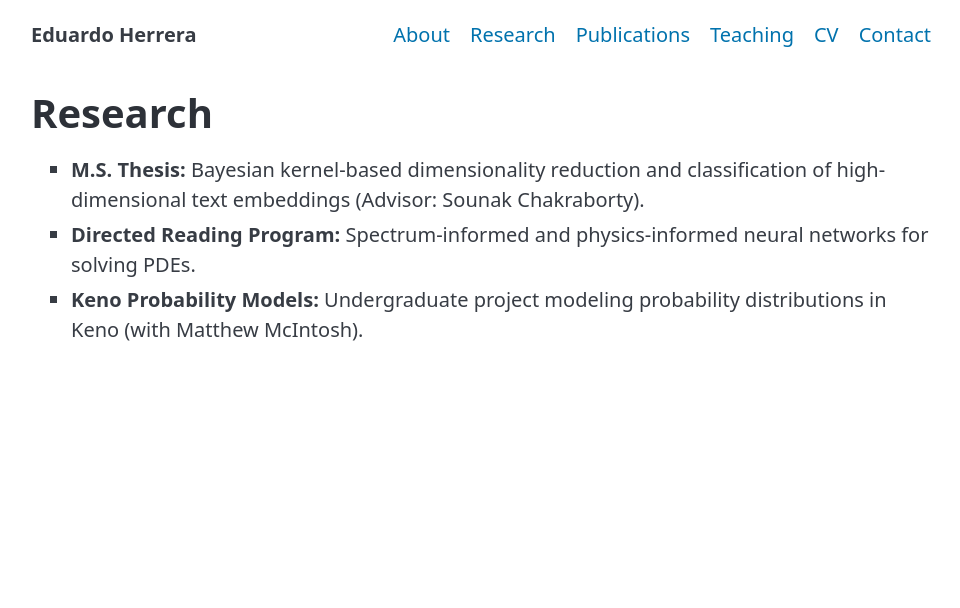
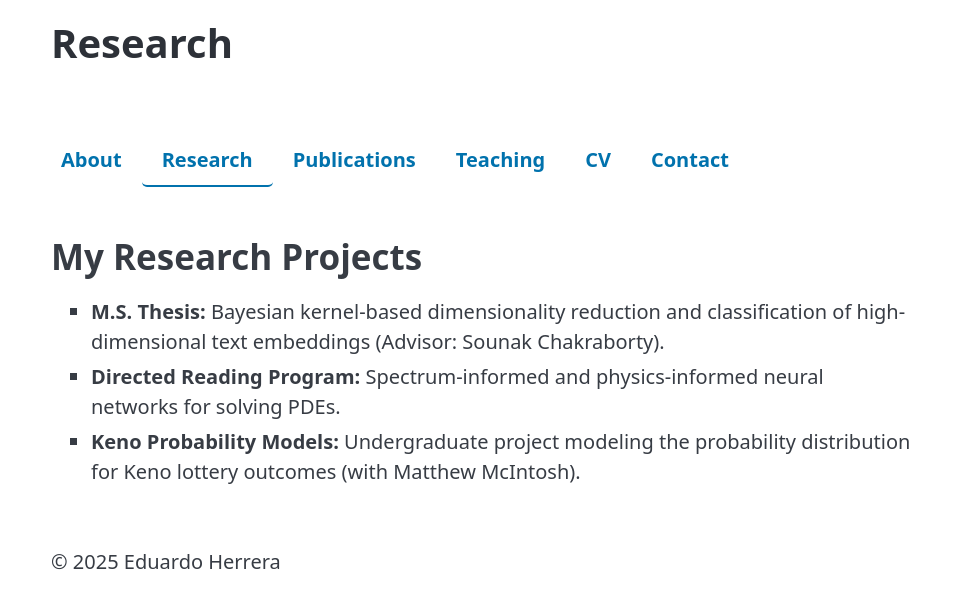
Before and after one commit to eduardoherreramartin01/eduardodherrera, a plain HTML site: page research.html in a window 1280 px wide. Shown: the whole page, without its empty margins (159-1119 px from the left). Drawn offline with nearby package versions, Linux system fonts and the light colour scheme.

Commit message:
Update research.html

```diff
--- a/research.html
+++ b/research.html
@@ -5,27 +5,47 @@
   <meta name="viewport" content="width=device-width, initial-scale=1">
   <title>Research — Eduardo Herrera</title>
   <link rel="stylesheet" href="https://cdn.jsdelivr.net/npm/@picocss/pico@2/css/pico.min.css">
-  <style>body { max-width: 900px; margin: auto; }</style>
+  <style>
+    header, nav, main, footer { max-width: 900px; margin: auto; padding: 1rem; }
+    nav ul { justify-content: center; }
+    nav ul li a {
+      padding: 0.5rem 1rem;
+      font-weight: 600;
+      text-decoration: none;
+      border-bottom: 2px solid transparent;
+    }
+    nav ul li a.active, nav ul li a:hover {
+      border-bottom-color: var(--accent);
+    }
+  </style>
 </head>
 <body>
+  <header>
+    <h1>Research</h1>
+  </header>
+
   <nav>
-    <ul><li><strong>Eduardo Herrera</strong></li></ul>
     <ul>
       <li><a href="index.html">About</a></li>
-      <li><a href="research.html">Research</a></li>
+      <li><a href="research.html" class="active">Research</a></li>
       <li><a href="publications.html">Publications</a></li>
       <li><a href="teaching.html">Teaching</a></li>
       <li><a href="cv.html">CV</a></li>
       <li><a href="contact.html">Contact</a></li>
     </ul>
   </nav>
+
   <main>
-    <h1>Research</h1>
+    <h2>My Research Projects</h2>
     <ul>
       <li><strong>M.S. Thesis:</strong> Bayesian kernel-based dimensionality reduction and classification of high-dimensional text embeddings (Advisor: Sounak Chakraborty).</li>
       <li><strong>Directed Reading Program:</strong> Spectrum-informed and physics-informed neural networks for solving PDEs.</li>
-      <li><strong>Keno Probability Models:</strong> Undergraduate project modeling probability distributions in Keno (with Matthew McIntosh).</li>
+      <li><strong>Keno Probability Models:</strong> Undergraduate project modeling the probability distribution for Keno lottery outcomes (with Matthew McIntosh).</li>
     </ul>
   </main>
+
+  <footer>
+    © <script>document.write(new Date().getFullYear())</script> Eduardo Herrera
+  </footer>
 </body>
 </html>
```
